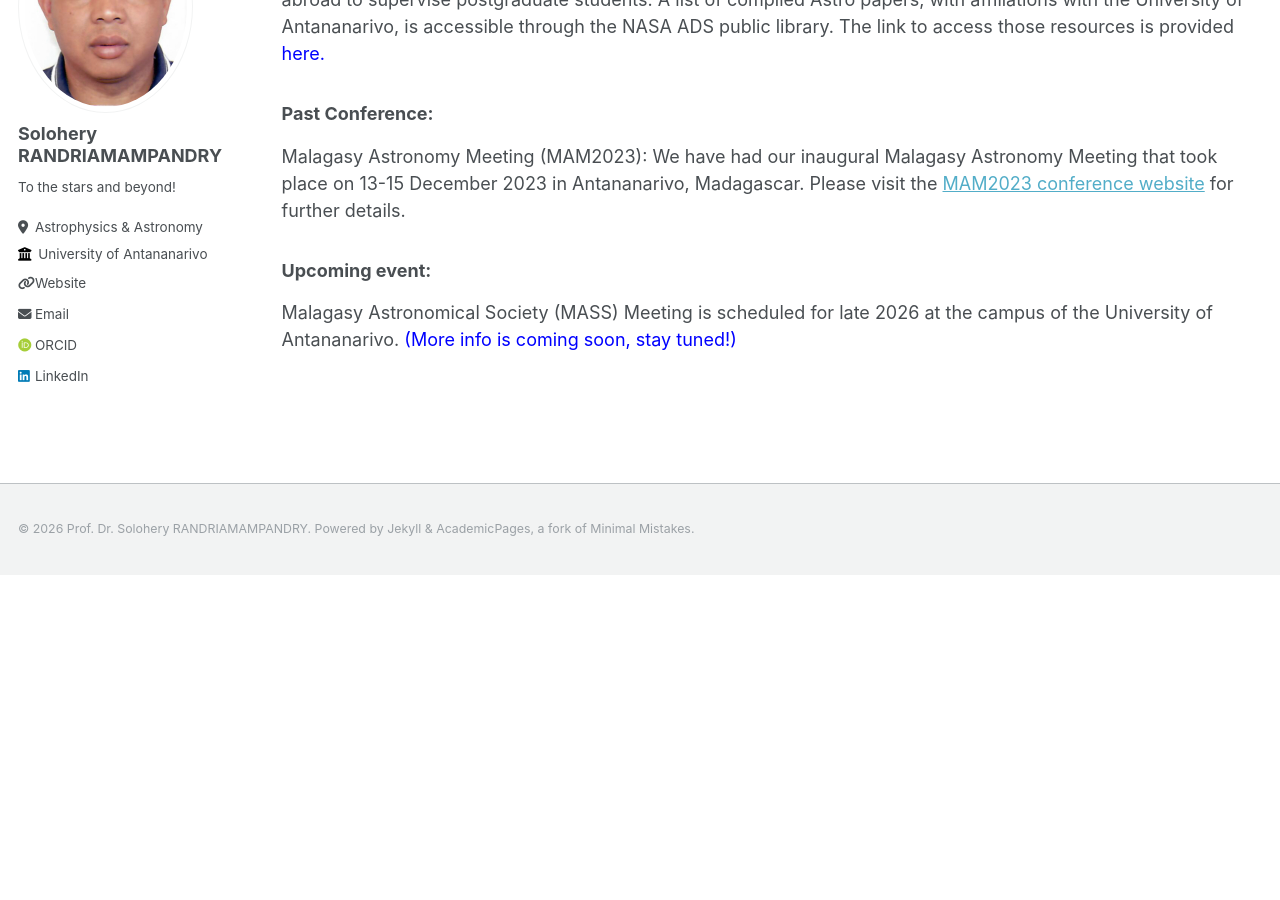
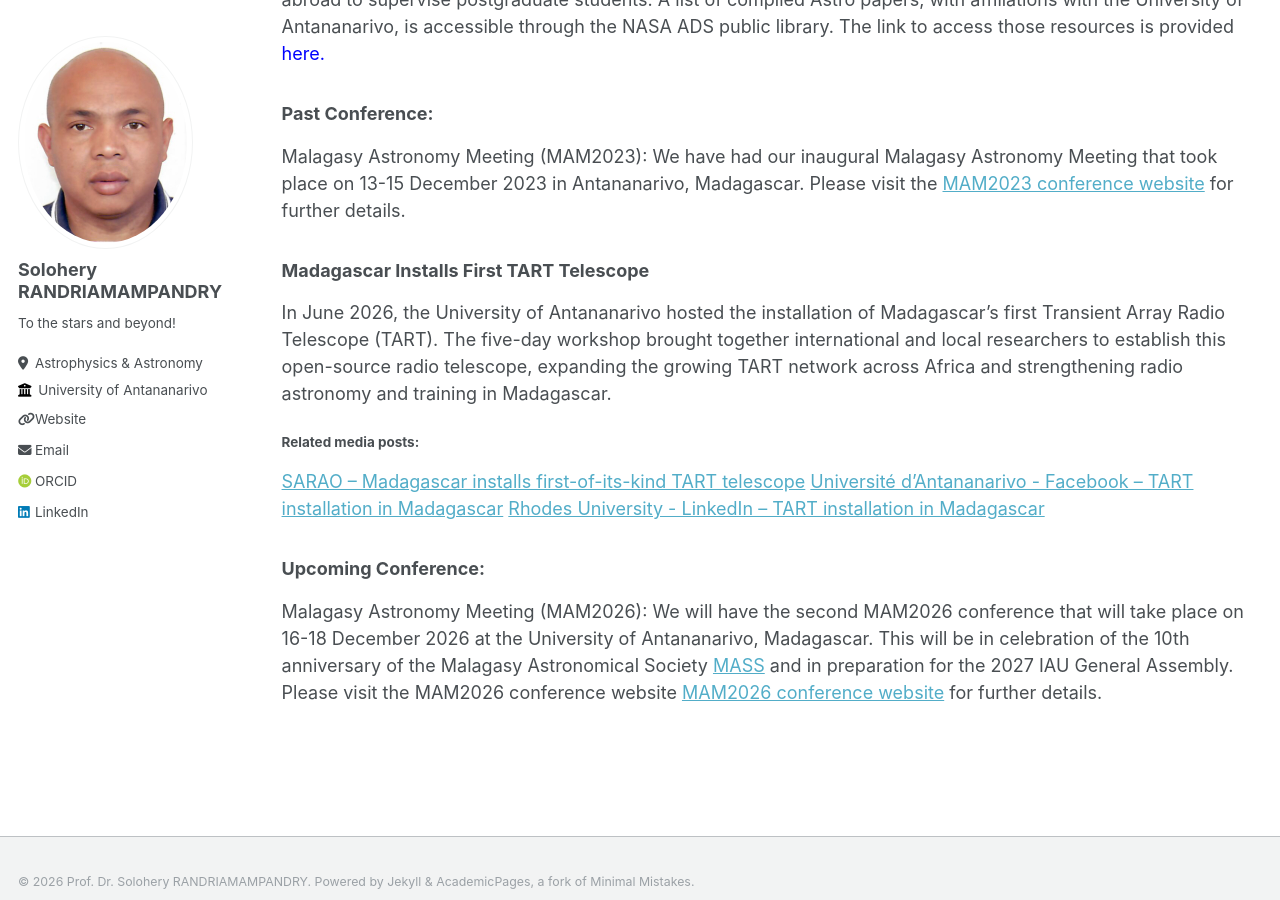
Before and after one commit to solohery-astro/solohery-astro.github.io, a Jekyll site: the page built from _pages/astro-mad.md, in a window 1280 px wide and 900 px high, scrolled down 549 px. Built offline with Jekyll 4.4.1, drawn with Linux system fonts in a browser that asks for light colours; some web fonts are replaced; before the commit the page ends 1124 px from its top, so only the background shows below that.

Commit message:
Update astro-mad.md with TART telescope and MAM2026 info
Added information about Madagascar's first TART telescope installation and updated details for the upcoming MAM2026 conference.

```diff
--- a/_pages/astro-mad.md
+++ b/_pages/astro-mad.md
@@ -16,5 +16,13 @@ We have been participating in astro themed research mini-projects for BSc Physic
 Malagasy Astronomy Meeting (MAM2023):
 We have had our inaugural Malagasy Astronomy Meeting that took place on 13-15 December 2023 in Antananarivo, Madagascar. Please visit the [MAM2023 conference website](https://astronomymadagascar.github.io/){:target="_blank" rel="noopener noreferrer"} for further details.
 
-### Upcoming event:
-Malagasy Astronomical Society (MASS) Meeting is scheduled for late 2026 at the campus of the University of Antananarivo. <span style="color: blue;"> (More info is coming soon, stay tuned!) </span>
+### Madagascar Installs First TART Telescope
+In June 2026, the University of Antananarivo hosted the installation of Madagascar’s first Transient Array Radio Telescope (TART).
+The five-day workshop brought together international and local researchers to establish this open-source radio telescope, expanding the growing TART network across Africa and strengthening radio astronomy and training in Madagascar.
+###### Related media posts:
+[SARAO – Madagascar installs first-of-its-kind TART telescope](https://www.sarao.ac.za/news/madagascar-installs-first-of-its-kind-tart-telescope/){:target="_blank" rel="noopener noreferrer"}
+[Université d'Antananarivo - Facebook – TART installation in Madagascar](https://web.facebook.com/photo?fbid=1342590721311523&set=pcb.1342591211311474){:target="_blank" rel="noopener noreferrer"}
+[Rhodes University - LinkedIn – TART installation in Madagascar](https://www.linkedin.com/posts/a-new-window-on-the-radio-sky-has-opened-ugcPost-7472288889819439105-FsmZ/?utm_source=share&utm_medium=member_desktop&rcm=ACoAACpxacUBsMbgjDvjirXMfI9aQIWW1qzfq-g){:target="_blank" rel="noopener noreferrer"}
+
+### Upcoming Conference:
+Malagasy Astronomy Meeting (MAM2026): We will have the second MAM2026 conference that will take place on 16-18 December 2026 at the University of Antananarivo, Madagascar. This will be in celebration of the 10th anniversary of the Malagasy Astronomical Society [MASS](https://web.facebook.com/astrosocietymg/){:target="_blank" rel="noopener noreferrer"} and in preparation for the 2027 IAU General Assembly. Please visit the MAM2026 conference website [MAM2026 conference website](https://astronomymada.github.io/mam-2026/){:target="_blank" rel="noopener noreferrer"} for further details.
```
